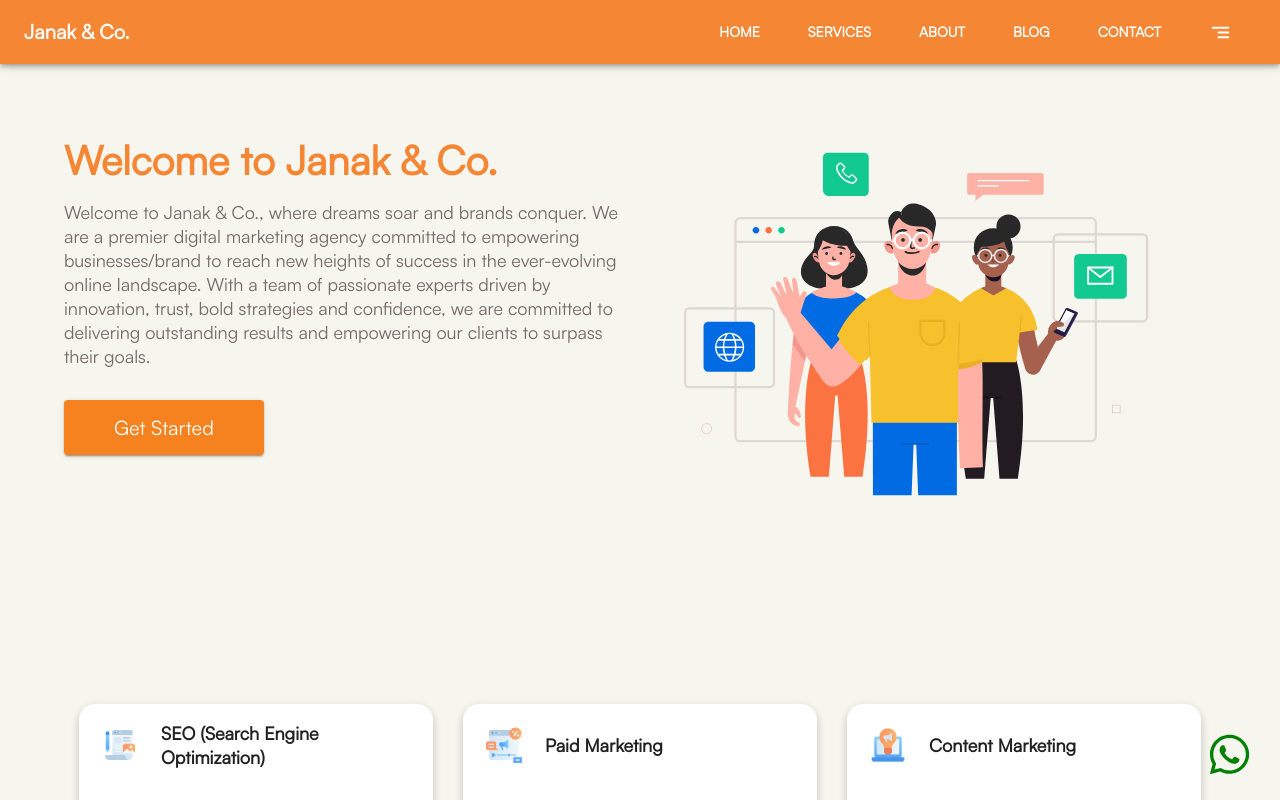
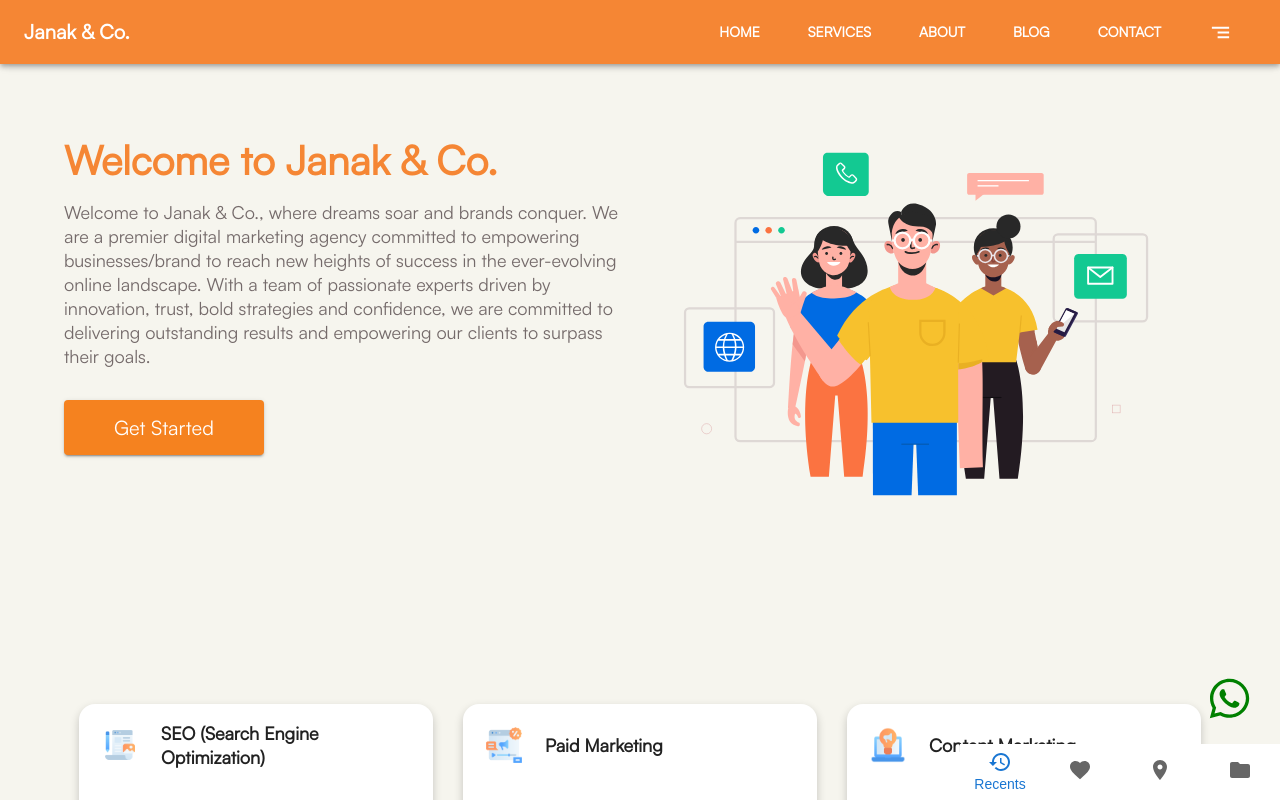
Before and after one commit to SACHINQEEP/janak_co, a React (Create React App) app: page /services in a window 1280 px wide. Shown: the top 800 px of the page. Built offline with nearby package versions, Linux system fonts and the light colour scheme.

Commit message:
adding bottom navbar

```diff
--- a/src/features/landingPage.tsx
+++ b/src/features/landingPage.tsx
@@ -85,6 +85,7 @@ const LandingPage = () => {
                 <Box sx={{ pb: 10 }} >
                     <AppCustomCarousel data={BlogsPostList} />
                 </Box>
+
             </Container >
         </div>
     )
--- /dev/null
+++ b/src/features/shared/components/bottomNav.tsx
@@ -0,0 +1,38 @@
+import * as React from 'react';
+import BottomNavigation from '@mui/material/BottomNavigation';
+import BottomNavigationAction from '@mui/material/BottomNavigationAction';
+import FolderIcon from '@mui/icons-material/Folder';
+import RestoreIcon from '@mui/icons-material/Restore';
+import FavoriteIcon from '@mui/icons-material/Favorite';
+import LocationOnIcon from '@mui/icons-material/LocationOn';
+
+const LabelBottomNavigation = () => {
+    const [value, setValue] = React.useState('recents');
+
+    const handleChange = (event: React.SyntheticEvent, newValue: string) => {
+        setValue(newValue);
+    };
+
+    return (
+        <BottomNavigation sx={{ position: "fixed", bottom: '0', right: '0', zIndex: 999999 }} value={value} onChange={handleChange}>
+            <BottomNavigationAction
+                label="Recents"
+                value="recents"
+                icon={<RestoreIcon />}
+            />
+            <BottomNavigationAction
+                label="Favorites"
+                value="favorites"
+                icon={<FavoriteIcon />}
+            />
+            <BottomNavigationAction
+                label="Nearby"
+                value="nearby"
+                icon={<LocationOnIcon />}
+            />
+            <BottomNavigationAction label="Folder" value="folder" icon={<FolderIcon />} />
+        </BottomNavigation>
+    );
+};
+
+export default LabelBottomNavigation;
--- a/src/features/shared/components/footer.tsx
+++ b/src/features/shared/components/footer.tsx
@@ -46,7 +46,7 @@ const AppFooter = () => {
     }
 
     return (
-        <>
+        <div style={{ marginBottom: '3rem' }}>
             <CssBaseline />
             <Box sx={{ pt: 10, mt: { xl: 8 }, display: 'flex', flexDirection: 'column', justifyContent: 'center', position: 'relative', }}>
                 <Box sx={{ position: 'absolute', left: { xs: '8%', md: '10%' }, top: '-10%', width: { xs: '85%', md: '80%' }, p: 5, borderRadius: 8, backgroundColor: '#f58634', display: 'flex', flexDirection: 'column', textAlign: 'center', alignItems: 'center', justifyContent: 'center' }}>
@@ -93,7 +93,7 @@ const AppFooter = () => {
                 </Box>
 
             </Box >
-        </>
+        </div>
     )
 }
 
--- a/src/features/shared/components/navbar.tsx
+++ b/src/features/shared/components/navbar.tsx
@@ -17,6 +17,7 @@ import { useLocation, useNavigate } from 'react-router';
 
 import { MdOutlineSegment } from 'react-icons/md'
 import Logo from '../../../assets/logo.png'
+
 
 
 interface Props {
--- a/src/features/shared/components/whatsapp.tsx
+++ b/src/features/shared/components/whatsapp.tsx
@@ -7,7 +7,7 @@ const AppWhatsapp = () => {
     const isMobile = useMediaQuery('(max-width: 600px)');
 
     return (
-        <div style={{ position: "fixed", bottom: '1%', right: '1%', zIndex: 999999 }}>
+        <div style={{ position: "fixed", bottom: '8%', right: '1%', zIndex: 999999 }}>
             <a aria-label="Chat on WhatsApp" href="https://wa.me/7611188004?text=urlencodedtext where whatsappphonenumber is a full phone number in international format and urlencodedtext is the URL-encoded pre-filled message.">
                 {isMobile ? <FaWhatsapp style={{ fontSize: '40px', color: 'green', margin: '15px' }} /> : <FaWhatsapp style={{ fontSize: '45px', color: 'green', margin: '15px' }} />}
             </a>
--- a/src/routes/index.tsx
+++ b/src/routes/index.tsx
@@ -10,6 +10,7 @@ import ContactUsComponent from '../features/ContactUs/contact-us.component';
 import AppLoader from '../features/shared/components/loader';
 import AppWhatsapp from '../features/shared/components/whatsapp';
 import ScrollToTop from '../features/shared/components/ScrollToTop';
+import LabelBottomNavigation from '../features/shared/components/bottomNav';
 
 
 const LandingPage = React.lazy(() => import('../features/landingPage'));
@@ -21,6 +22,7 @@ const AppRouters = () => {
                 <ScrollToTop />
                 <NavBar />
                 <AppWhatsapp />
+
                 <Routes>
                     <Route path='*' element={<LandingPage />} />
                     <Route path='/' element={<LandingPage />} />
@@ -31,6 +33,7 @@ const AppRouters = () => {
                     <Route path='/why-us' element={<WhyUsComponent />} />
                 </Routes>
                 <AppFooter />
+                <LabelBottomNavigation />
             </Suspense>
         </>
     )
```
